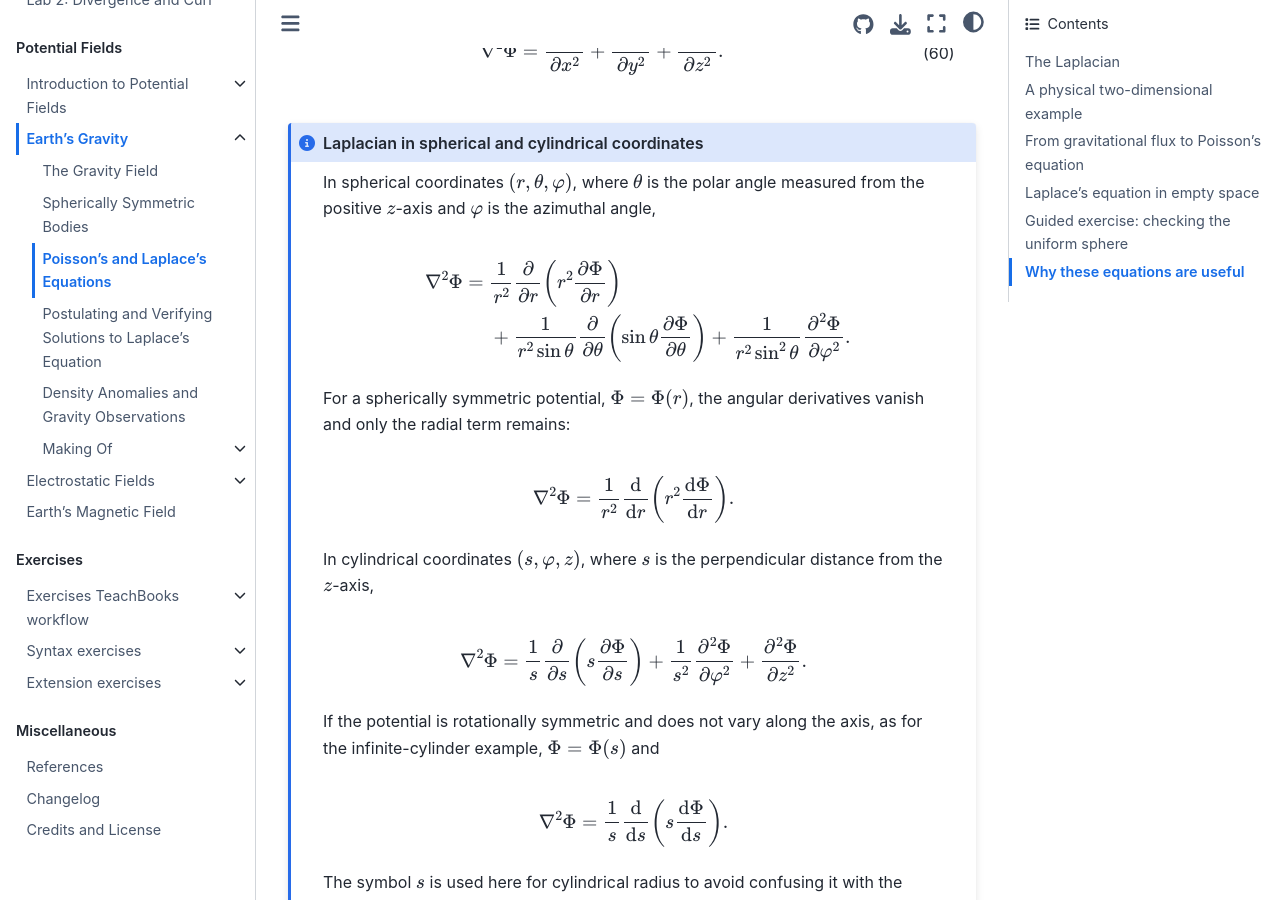
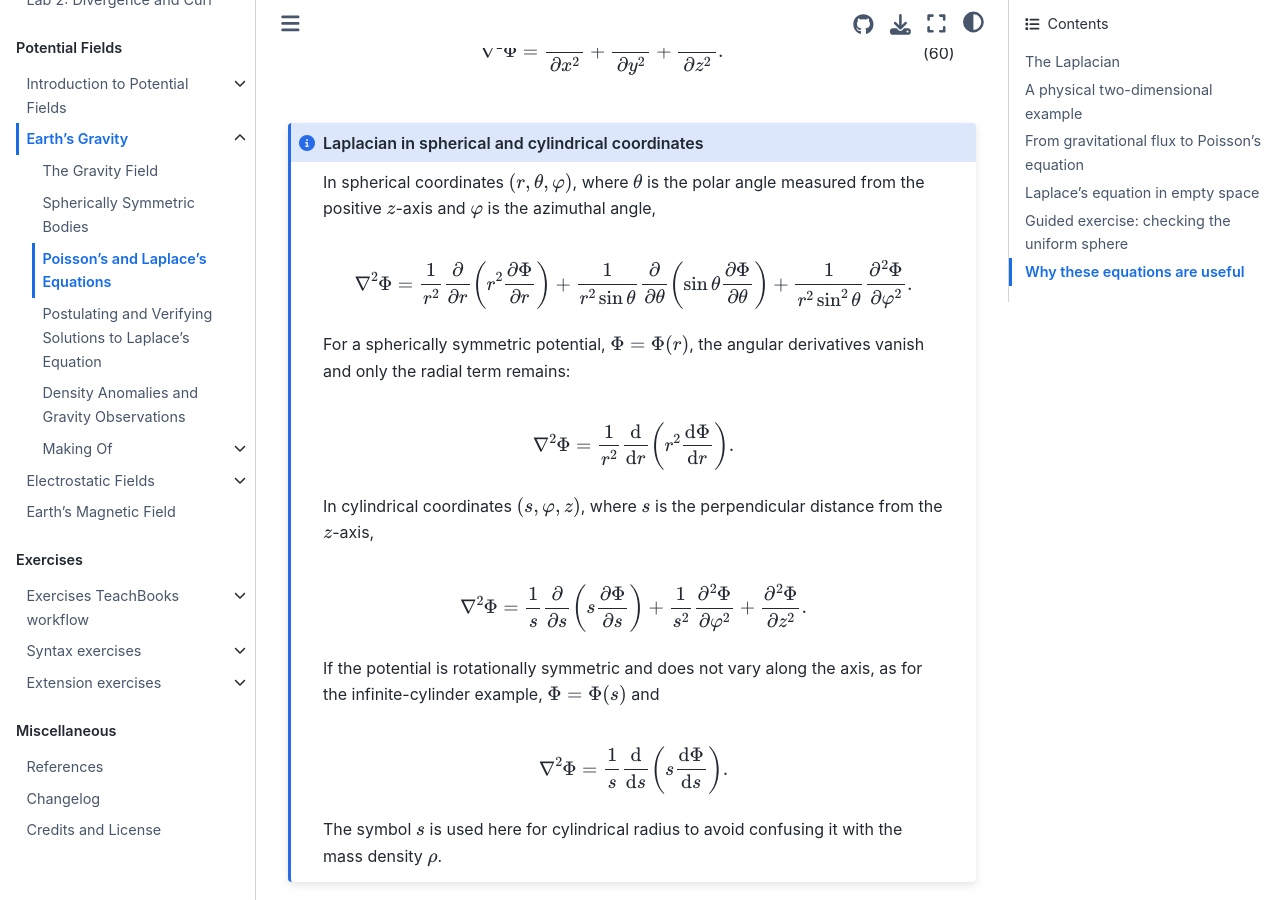
Before and after one commit to BScECT/FieldWaves, a Jupyter Book: the page built from book/2_potential_fields/gravity_field/poisson_laplace_equations.md, in a window 1280 px wide and 900 px high, scrolled down 805 px. Built offline with Jupyter Book 1.0.4 settings and Sphinx 7.4.7 and the Sphinx Book theme 1.1.4, drawn with Linux system fonts in a browser that asks for light colours; pages that are not in the unit, such as notebooks, are missing from menus; comment, search, counter and statistics services are not loaded; some of the changed text lies outside the part shown.

```diff
--- a/book/2_potential_fields/gravity_field/poisson_laplace_equations.md
+++ b/book/2_potential_fields/gravity_field/poisson_laplace_equations.md
@@ -35,9 +35,8 @@ In spherical coordinates $(r,\theta,\varphi)$, where $\theta$ is the polar angle
 $$
 \begin{aligned}
 \nabla^2\Phi
-={}&\frac{1}{r^2}\frac{\partial}{\partial r}
-\left(r^2\frac{\partial\Phi}{\partial r}\right)\\
-&+\frac{1}{r^2\sin\theta}\frac{\partial}{\partial\theta}
+=\frac{1}{r^2}\frac{\partial}{\partial r}
+\left(r^2\frac{\partial\Phi}{\partial r}\right) +\frac{1}{r^2\sin\theta}\frac{\partial}{\partial\theta}
 \left(\sin\theta\frac{\partial\Phi}{\partial\theta}\right)
 +\frac{1}{r^2\sin^2\theta}\frac{\partial^2\Phi}{\partial\varphi^2}.
 \end{aligned}
```
Also changed, not shown: other parts of book/2_potential_fields/gravity_field/poisson_laplace_equations.md (+1 -1 lines), book/2_potential_fields/gravity_field/figures/uniform_cylinder_laplacian.png, 1 other file.
